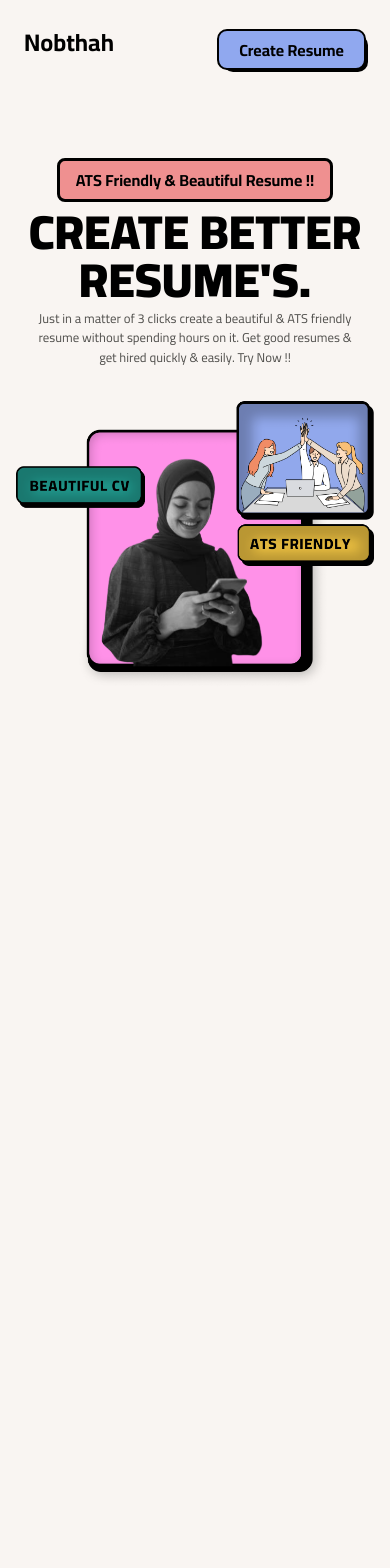
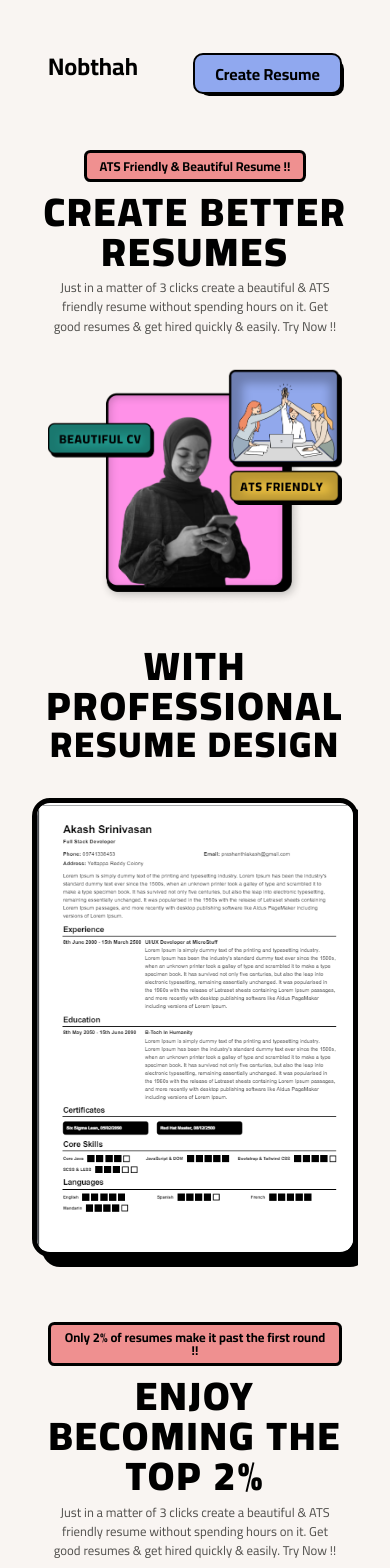
Before and after one commit to souhaybkd/nobthah, a React (Vite) app: page / in a window 390 px wide. Shown: the top 1568 px of the page. Before the commit the page ends 909 px from the top, so only its background shows below. Built offline with nearby package versions, Linux system fonts and the light colour scheme.

Commit message:
Added resume section in landing page

```diff
--- a/package.json
+++ b/package.json
@@ -24,7 +24,8 @@
     "react-router-dom": "^6.23.1",
     "react-simple-star-rating": "^5.1.7",
     "react-to-print": "^2.15.1",
-    "react-toastify": "^10.0.5"
+    "react-toastify": "^10.0.5",
+    "swiper": "^11.1.4"
   },
   "devDependencies": {
     "@types/react": "^18.2.66",
--- a/src/pages/dashboard/resume template/Resume.tsx
+++ b/src/pages/dashboard/resume template/Resume.tsx
@@ -268,7 +268,7 @@ export default function Resume() {
               type: "checkouts",
               attributes: {
                 checkout_data: {
-                  email: user.email,
+                  // email: user.email,
                   custom: {
                     resumeId: id
                   }
--- a/src/pages/home/Home.jsx
+++ b/src/pages/home/Home.jsx
@@ -1,7 +1,26 @@
+// import SwiperCore, { Pagination } from 'swiper';
+import { Swiper, SwiperSlide } from 'swiper/react';
+import 'swiper/scss';
+import 'swiper/scss/navigation';
+import 'swiper/scss/pagination';
 import Woman from "../../assets/woman.png";
+import { Autoplay } from 'swiper/modules';
+
 import Navbar from "../../components/Navbar/Navbar";
 import "./home.scss";
 import { useNavigate } from "react-router-dom";
+
+import Berlin from "../../assets/berlin.png";
+import Barcelona from "../../assets/barcelona.png";
+import Crisp from "../../assets/crisp.png";
+import Diamond from "../../assets/diamond.png";
+import London from "../../assets/london.png";
+import Madrid from "../../assets/madrid.jpg";
+import Rome from "../../assets/rome.png";
+import Santiago from "../../assets/santiago.png";
+import Singapore from "../../assets/singapore.png";
+
+// Import Swiper modules
 
 export default function Home() {
   const navigate = useNavigate()
@@ -9,22 +28,94 @@ export default function Home() {
   return (
     <div className="home-page">
       <Navbar />
-      <div className="section1">
-        <div className="left">
-          <h1>ATS Friendly & Beautiful Resume !!</h1>
-          <h2>CREATE BETTER RESUME'S.</h2>
-          <p>
+
+      <div id="home" className="hero-section">
+        <div className="hero-section__left">
+          <h1 className="hero-section__title">ATS Friendly & Beautiful Resume !!</h1>
+          <h2 className="hero-section__subtitle">CREATE BETTER RESUMES</h2>
+          <p className="hero-section__description">
             Just in a matter of 3 clicks create a beautiful & ATS friendly resume without
             spending hours on it. Get good resumes & get hired quickly & easily. Try Now !!
           </p>
-          <div className="btns">
-            <button className="button" onClick={() => navigate("navigate/dashboard/create-resume-from-scratch")}>
-              <h2>Create Resume</h2>
+          <div className="hero-section__btns">
+            <button className="hero-section__button" onClick={() => navigate("navigate/dashboard/create-resume-from-scratch")}>
+              <h2 className="hero-section__button-text">Create Resume</h2>
             </button>
           </div>
         </div>
-        <div className="right">
-          <img src={Woman} alt="Woman" />
+        <div className="hero-section__right">
+          <img src={Woman} alt="Woman" className="hero-section__image" />
+        </div>
+      </div>
+
+      <div id="portfolio" className="swiper-container">
+        <h1 className="hero-section__subtitle" style={{ textAlign: 'center' }}><span>WITH PROFESSIONAL </span> RESUME DESIGN</h1>
+
+        <Swiper
+          slidesPerView={'auto'}
+          spaceBetween={30}
+          centeredSlides={true}
+          loop={true}
+          className="swiper-wrapper"
+
+          autoplay={{
+            delay: 2500,
+          }}
+          pagination={{
+            clickable: true
+          }}
+          modules={[Autoplay]}
+        >
+          <SwiperSlide className="swiper-slide">
+            <img src={Berlin} alt="Juice Plus Product" />
+          </SwiperSlide>
+          <SwiperSlide className="swiper-slide">
+            <img src={Barcelona} alt="Artisans Craft" />
+          </SwiperSlide>
+          <SwiperSlide className="swiper-slide">
+            <img src={Santiago} alt="Transform FIT" />
+          </SwiperSlide>
+
+          <SwiperSlide className="swiper-slide">
+            <img src={Crisp} alt="Juice Plus Product" />
+          </SwiperSlide>
+          <SwiperSlide className="swiper-slide">
+            <img src={Diamond} alt="Artisans Craft" />
+          </SwiperSlide>
+          <SwiperSlide className="swiper-slide">
+            <img src={Singapore} alt="Transform FIT" />
+          </SwiperSlide>
+
+          <SwiperSlide className="swiper-slide">
+            <img src={Madrid} alt="Juice Plus Product" />
+          </SwiperSlide>
+          <SwiperSlide className="swiper-slide">
+            <img src={Rome} alt="Artisans Craft" />
+          </SwiperSlide>
+          <SwiperSlide className="swiper-slide">
+            <img src={London} alt="Transform FIT" />
+          </SwiperSlide>
+          {/* Add more SwiperSlide components as needed */}
+        </Swiper>
+      </div>
+
+      <div id="home" className="hero-section">
+        <div className="hero-section__left">
+          <h1 className="hero-section__title">Only 2% of resumes make it past the first round !!</h1>
+          <h2 className="hero-section__subtitle">ENJOY BECOMING THE TOP 2%</h2>
+          <p className="hero-section__description">
+            Just in a matter of 3 clicks create a beautiful & ATS friendly resume without
+            spending hours on it. Get good resumes & get hired quickly & easily. Try Now !!
+          </p>
+          <div className="hero-section__btns">
+            <button className="hero-section__button" onClick={() => navigate("navigate/dashboard/create-resume-from-scratch")}>
+              <h2 className="hero-section__button-text">Create Resume</h2>
+            </button>
+          </div>
+        </div>
+
+        <div className="hero-section__right">
+          <img src={Woman} alt="Woman" className="hero-section__image" />
         </div>
       </div>
     </div>
--- a/src/pages/home/home.scss
+++ b/src/pages/home/home.scss
@@ -1,53 +1,60 @@
+@import url("https://fonts.googleapis.com/css2?family=Cairo:wght@200..1000&display=swap");
+
 .home-page {
   max-width: 80rem;
   margin: auto;
-
-    .section1 {
+  font-family: 'Cairo';
+}
+.hero-section {
   display: flex;
   align-items: center;
-      height: 88vh;
-      font-family: 'Cairo';
+  justify-content: center;
+  padding-top: 5%;
   gap: 2em;
+}
 
-      .left, .right {
+.hero-section__left,
+.hero-section__right {
   width: 50%;
+}
 
-        img {
+.hero-section__image {
   width: 100%;
 }
-      }
 
-      h2 {
-        font-size: 5rem;
+.hero-section__subtitle {
+  font-size: 4.5rem;
   line-height: 1;
-        margin-top: .1em;
+  margin-top: 0.1em;
+  letter-spacing: 2px;
   font-weight: 900;
 }
 
-      h1 {
+.hero-section__title {
   color: #000;
   font-size: 1.25rem;
+  line-height: 1;
   background: #ef9090;
   width: fit-content;
-        padding: .25em 1em;
+  padding: 0.5em 1em;
   border: 3px solid #000;
-        border-radius: .5em;
+  border-radius: 0.5em;
 }
 
-      p {
+.hero-section__description {
   font-size: 1.5rem;
   line-height: 1.5;
-        margin-top: .5em;
-        color: #52514E;
+  margin-top: 0.5em;
+  color: #52514e;
 }
 
-      .btns {
+.hero-section__btns {
   display: flex;
   gap: 1em;
+}
 
-        .button {
-          font-family: "Cairo";
-          background: #90A8EF;
+.hero-section__button {
+  background: #90a8ef;
   border: 2px solid #000;
   padding: 1em 2.5em;
   border-radius: 10px;
@@ -55,13 +62,13 @@
   font-weight: 800;
   margin-top: 1em;
   position: relative;
+}
 
-          h2 {
+.hero-section__button-text {
   font-size: 1.2rem;
 }
-        }
 
-        .button::after {
+.hero-section__button::after {
   position: absolute;
   top: 10%;
   left: 2.5%;
@@ -69,11 +76,8 @@
   background: #000;
   width: 100%;
   height: 100%;
-          content: "h";
+  content: "";
   z-index: -1;
-        }
-      }
-    }
 }
 
 @media screen and (max-width: 1340px) {
@@ -81,114 +85,280 @@
     padding: 2em;
   }
 
-    .section1 {
-      h2 {
+  .hero-section__subtitle {
     font-size: 4rem;
   }
 
-      h1 {
+  .hero-section__title {
     font-size: 1rem;
   }
 
-      p {
+  .hero-section__description {
     font-size: 1.25rem;
   }
 
-      .button h2 {
+  .hero-section__button-text {
     font-size: 1rem;
   }
 }
+
+@media screen and (max-width: 1294px) {
+  .hero-section {
+    flex-direction: column !important;
+    margin: 2em 0 4em 0;
   }
 
-  @media screen and (max-width: 1222px) {
-    .section1 {
-      flex-direction: column;
-      margin-top: 5em;
+  .contact-us .btns {
+    width: 100% !important;
+  }
 
-      .left, .right {
+  .hero-section__right .hero-section__image {
+    width: 70% !important;
+  }
+
+  .hero-section__subtitle {
+    margin-top: 0.25em;
+  }
+
+  .hero-section__left,
+  .hero-section__right {
     width: 90% !important;
     text-align: center;
-        flex-direction: column;
+    flex-direction: column !important;
     display: flex;
     align-items: center;
     justify-content: center;
+  }
 
-        p {
-          width: 80%;
+  .hero-section__description {
+    width: 50%;
     font-size: 1.2rem;
   }
 
-        h2 {
+  .hero-section__subtitle {
     width: fit-content !important;
     font-size: 3rem;
   }
 
-        h1 {
+  .hero-section__title {
     font-size: 1rem;
   }
 
-        .button {
+  .hero-section__button {
     display: none;
   }
 }
+
+@media screen and (max-width: 1050px) {
+  .hero-section__right .hero-section__image {
+    width: 90% !important;
+  }
+
+  .hero-section__description {
+    width: 75%;
+    font-size: 1.2rem;
   }
 }
 
-  @media screen and (max-width: 768px) {
-    .home-page {
+@media screen and (max-width: 921px) {
+  .hero-section__subtitle {
+    font-size: 4rem;
+  }
+
+  .hero-section__description {
+    width: 90%;
+    font-size: 1.2rem;
+  }
+}
+
+@media screen and (max-width: 720px) {
+  .hero-section__subtitle {
+    font-size: 3.5rem;
+  }
+
+  .hero-section__description {
+    font-size: 1.2rem !important;
+    width: 90% !important;
+  }
+
+  .hero-section__right .hero-section__image {
+    width: 100% !important;
+  }
+
+  .hero-section__description {
+    width: 75%;
+    font-size: 1.2rem;
+  }
+}
+
+@media screen and (max-width: 650px) {
+  .hero-section__subtitle {
+    font-size: 3rem;
+  }
+
+  .hero-section {
+    margin: 4em 0 4em 0;
+  }
+
+  .hero-section__description {
+    width: 75%;
+    font-size: 1.2rem;
+  }
+
+  .hero-section__description {
+    font-size: 1rem !important;
+    width: 80% !important;
+  }
+}
+
+@media screen and (max-width: 580px) {
+  .hero-section__subtitle {
+    font-size: 2.5rem;
+    width: 110% !important;
+  }
+
+  .hero-section__title {
+    font-size: 0.8rem;
+  }
+
+  .hero-section {
+    margin: 2em 0;
+  }
+
+  .hero-section__description {
+    font-size: 0.8rem !important;
+    width: 100% !important;
+  }
+}
+
+.swiper-wrapper {
+  width: 100%;
+  height: fit-content;
+  // overflow: hidden;
+  padding-bottom: .5em;
+  position: relative;
+}
+
+.swiper-slide {
+  text-align: center;
+  font-size: 18px;
+  background: #fff;
+  aspect-ratio: 1/1.41;
+  max-width: 400px;
+  display: flex;
+  border: 5px solid #000;
+  border-radius: 1em;
+  text-align: left;
+  overflow: hidden;
+  box-shadow: 10px 10px 0px #000;
+  justify-content: center;
+  align-items: center;
+}
+
+.swiper-slide img {
+  display: block;
+  width: 100%;
+  aspect-ratio: 1/1.41;
+  height: 100%;
+  height: auto;
+  object-fit: cover;
+}
+
+.swiper-slide .skills {
+  display: flex;
+  gap: 0.5em;
+}
+
+.swiper-slide .skills .skill {
+  background: #ef9090;
+  padding: 0.5em 1em;
+  font-size: 0.8rem;
+  font-weight: 700;
+  letter-spacing: 0.5px;
+  border: 3px solid #000;
+  border-radius: 5px;
+}
+
+.swiper-slide .textContent {
   padding: 1em;
 }
 
-    .section1 {
-      h2 {
-        font-size: 2.5rem;
+.swiper-slide .textContent h2 {
+  font-weight: 800;
+  margin-top: 0.5em;
 }
 
-      h1 {
-        font-size: 0.9rem;
+.swiper-container {
+  display: flex;
+  align-items: center;
+  flex-direction: column;
+  margin-top: 2em;
 }
 
-      p {
-        font-size: 1rem;
+.swiper-container .hero-section__subtitle {
+  text-align: center !important;
+  // max-width: 60%;
+  font-size: 3.5rem;
+  margin-bottom: 0.5em;
 }
 
-      .left, .right {
+.swiper-container .hero-section__subtitle > span {
+  display: block;
+  font-size: 4rem;
+}
+
+.swiper-slide .btns {
+  display: flex;
+  flex-direction: column;
+  gap: 0.8em;
+  margin-top: 0.5em;
+}
+
+.swiper-slide .btns button {
+  width: 100%;
+  padding: 1em;
+  background: #90a8ef;
+  border: 2px solid #000;
+  padding: 0.75em 2.5em;
+  border-radius: 10px;
+  cursor: pointer;
+  font-weight: 800;
+  font-size: 1rem;
+  position: relative;
+  box-shadow: 5px 5px #000;
+}
+
+@media screen and (max-width: 1340px) {
+  .swiper-container .hero-section__subtitle {
+    font-size: 3rem;
     width: 100% !important;
-        padding: 0 1em;
+    margin-bottom: 1em;
+  }
 
-        p {
-          width: 100%;
-        }
-      }
+  .swiper-container .hero-section__subtitle > span {
+    font-size: 3.5rem;
   }
 }
 
-  @media screen and (max-width: 480px) {
-    .home-page {
-      padding: 0.5em;
+@media screen and (max-width: 921px) {
+  .swiper-container .hero-section__subtitle {
+    font-size: 2.5rem;
+    width: 100% !important;
   }
 
-    .section1 {
-      h2 {
-        font-size: 2rem;
+  .swiper-container .hero-section__subtitle > span {
+    font-size: 3rem;
+  }
 }
 
-      h1 {
-        font-size: 0.75rem;
+
+@media screen and (max-width: 700px) {
+  .swiper-container .hero-section__subtitle {
+    font-size: 2.25rem;
+    width: 100% !important;
   }
 
-      p {
-        font-size: 0.9rem;
-      }
-
-      .left, .right {
-        width: 100% !important;
-        padding: 0 0.5em;
-
-        p {
-          width: 90%;
-          font-size: .8rem;
+  .swiper-container .hero-section__subtitle > span {
+    font-size: 2.5rem;
   }
 }
-    }
-  }
```
Also changed, not shown: 1 other file (tests, documents, lock files or other folders). Lines whose indentation alone changed are shown as unchanged.
